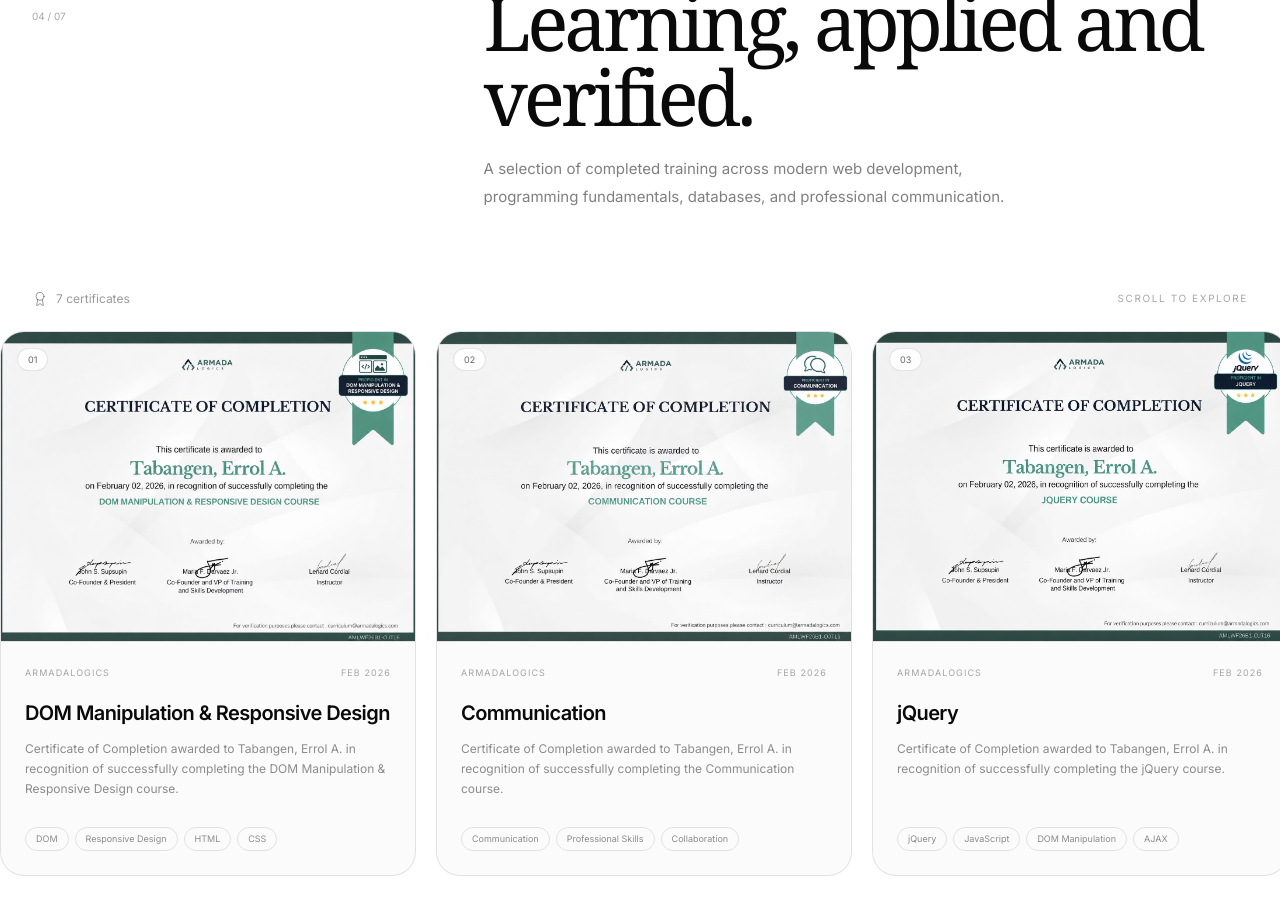
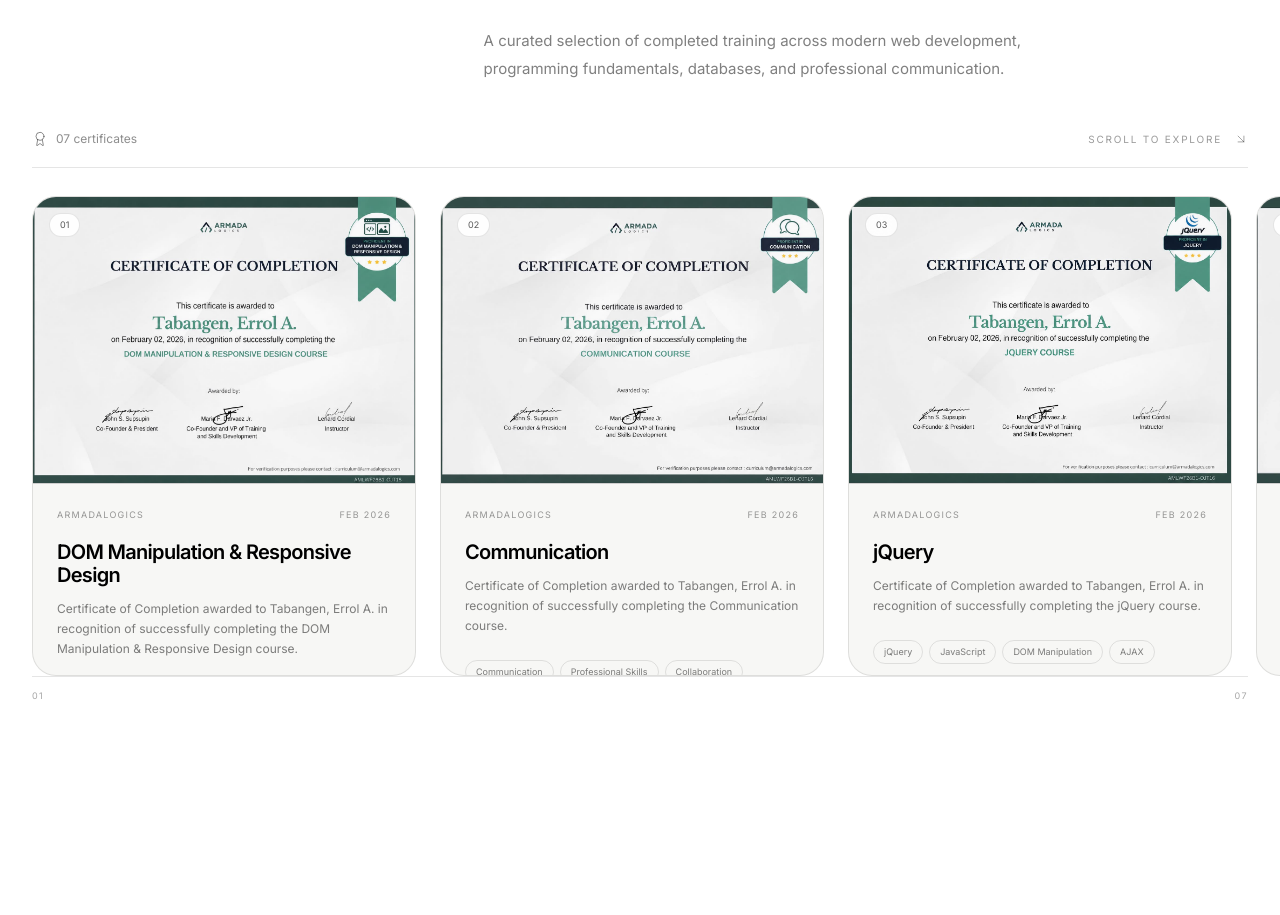
Before and after one commit to RolTriesCode/personal-portfolio, a Next.js app: page / in a window 1280 px wide. Shown: the part 4580-5495 px from the top of the page. Built offline with nearby package versions, Linux system fonts and the light colour scheme; what @react-pdf/renderer would draw is missing.

Commit message:
feat: implement horizontal scrolling for certifications section with GSAP animations

```diff
--- a/components/certiSection.tsx
+++ b/components/certiSection.tsx
@@ -1,84 +1,249 @@
 'use client'
 
+import { useLayoutEffect, useRef } from 'react'
+import Image from 'next/image'
+import { Award, ArrowDownRight } from 'lucide-react'
+import { gsap } from 'gsap'
+import { ScrollTrigger } from 'gsap/ScrollTrigger'
+
 import { certificates } from '@/lib/certificates'
-import { Award } from 'lucide-react'
-import Image from 'next/image'
-import { useRef } from 'react'
-
 import { SectionHeading } from './ui/section-heading'
 import { useSectionReveal } from './ui/use-section-reveal'
 
+gsap.registerPlugin(ScrollTrigger)
+
 const CertiSection = () => {
   const sectionRef = useRef<HTMLElement>(null)
+  const pinRef = useRef<HTMLDivElement>(null)
+  const trackRef = useRef<HTMLDivElement>(null)
+  const progressRef = useRef<HTMLDivElement>(null)
+
   useSectionReveal(sectionRef)
+
+  useLayoutEffect(() => {
+    const section = sectionRef.current
+    const pin = pinRef.current
+    const track = trackRef.current
+    const progress = progressRef.current
+
+    if (!section || !pin || !track || !progress) return
+
+    const context = gsap.context(() => {
+      const media = gsap.matchMedia()
+
+      media.add('(min-width: 1024px)', () => {
+        const getScrollDistance = () =>
+          Math.max(0, track.scrollWidth - window.innerWidth)
+
+        gsap.set(track, {
+          x: 0,
+          willChange: 'transform',
+        })
+
+        gsap.set(progress, {
+          scaleX: 0,
+          transformOrigin: 'left center',
+        })
+
+        const horizontalTween = gsap.to(track, {
+          x: () => -getScrollDistance(),
+          ease: 'none',
+          scrollTrigger: {
+            trigger: pin,
+            start: 'top top',
+            end: () => `+=${getScrollDistance()}`,
+            pin: true,
+            scrub: 0.8,
+            anticipatePin: 1,
+            invalidateOnRefresh: true,
+            onUpdate: (self) => {
+              gsap.set(progress, {
+                scaleX: self.progress,
+              })
+            },
+          },
+        })
+
+        return () => {
+          horizontalTween.kill()
+          gsap.set(track, {
+            clearProps: 'transform,willChange',
+          })
+          gsap.set(progress, {
+            clearProps: 'transform',
+          })
+        }
+      })
+
+      media.add('(prefers-reduced-motion: reduce)', () => {
+        gsap.set(track, {
+          clearProps: 'transform,willChange',
+        })
+
+        gsap.set(progress, {
+          scaleX: 1,
+        })
+      })
+
+      requestAnimationFrame(() => {
+        ScrollTrigger.refresh()
+      })
+
+      return () => {
+        media.revert()
+      }
+    }, section)
+
+    const handleLoad = () => ScrollTrigger.refresh()
+
+    window.addEventListener('load', handleLoad)
+
+    return () => {
+      window.removeEventListener('load', handleLoad)
+      context.revert()
+    }
+  }, [])
 
   return (
     <section
       ref={sectionRef}
       id="certifications"
       aria-labelledby="certifications-title"
-      className="overflow-hidden px-4 py-28 sm:px-6 sm:py-36 lg:px-8 lg:py-44"
+      className="relative overflow-hidden"
     >
-      <div className="mx-auto max-w-7xl">
+      <div ref={pinRef} className="relative lg:h-screen lg:min-h-[46rem]">
+        <div className="mx-auto flex h-full max-w-[100rem] flex-col px-4 py-28 sm:px-6 sm:py-36 lg:px-8 lg:py-12">
+          <div className="mx-auto w-full max-w-7xl">
             <SectionHeading
               id="certifications-title"
               index="04 / 07"
               eyebrow="Credentials"
               title="Learning, applied and verified."
-          description="A selection of completed training across modern web development, programming fundamentals, databases, and professional communication."
+              description="A curated selection of completed training across modern web development, programming fundamentals, databases, and professional communication."
             />
 
-        <div data-reveal className="mt-14 flex items-center justify-between lg:mt-20">
-          <div className="flex items-center gap-2 text-xs text-black/40 dark:text-white/40">
-            <Award className="size-4 stroke-[1.5]" aria-hidden="true" />
-            <span>{certificates.length} certificates</span>
+            <div
+              data-reveal
+              className="mt-10 flex items-end justify-between gap-8 border-b border-black/10 pb-5 dark:border-white/10 lg:mt-12"
+            >
+              <div className="flex items-center gap-2 text-xs text-black/45 dark:text-white/45">
+                <Award
+                  className="size-4 stroke-[1.5]"
+                  aria-hidden="true"
+                />
+
+                <span>
+                  {certificates.length.toString().padStart(2, '0')}{' '}
+                  certificates
+                </span>
               </div>
-          <p className="hidden text-[10px] uppercase tracking-[0.16em] text-black/35 dark:text-white/35 sm:block">
-            Scroll to explore
-          </p>
+
+              <div className="hidden items-center gap-3 text-[10px] uppercase tracking-[0.18em] text-black/40 dark:text-white/40 sm:flex">
+                <span className="lg:hidden">Swipe to explore</span>
+                <span className="hidden lg:inline">Scroll to explore</span>
+
+                <ArrowDownRight
+                  className="size-3.5 stroke-[1.5]"
+                  aria-hidden="true"
+                />
+              </div>
+            </div>
           </div>
 
           <div
             data-reveal
             tabIndex={0}
-          aria-label="Certificates. Scroll horizontally to browse."
-          className="-mx-4 mt-6 flex snap-x snap-mandatory gap-4 overflow-x-auto px-4 pb-5 focus-visible:outline-2 focus-visible:outline-offset-4 focus-visible:outline-black [scrollbar-width:none] sm:-mx-6 sm:px-6 lg:-mx-8 lg:gap-5 lg:px-8 dark:focus-visible:outline-white [&::-webkit-scrollbar]:hidden"
+            aria-label="Certificate gallery. Swipe horizontally on smaller screens or scroll vertically on desktop to browse."
+            className="
+              -mx-4 mt-7 overflow-x-auto px-4 pb-6
+              [scrollbar-width:none]
+              focus-visible:outline-2
+              focus-visible:outline-offset-4
+              focus-visible:outline-black
+              sm:-mx-6 sm:px-6
+              lg:-mx-8 lg:flex-1 lg:overflow-visible lg:px-0 lg:pb-0
+              dark:focus-visible:outline-white
+              [&::-webkit-scrollbar]:hidden
+            "
+          >
+            <div
+              ref={trackRef}
+              className="
+                flex w-max snap-x snap-mandatory gap-4
+                sm:gap-5
+                lg:h-full lg:items-center lg:gap-6 lg:snap-none lg:px-[max(2rem,calc((100vw-80rem)/2))]
+              "
             >
               {certificates.map((certificate, index) => (
                 <article
                   key={certificate.id}
-              className="group flex w-[82vw] max-w-[26rem] shrink-0 snap-start flex-col overflow-hidden rounded-[1.5rem] border border-black/[0.1] bg-black/[0.015] transition-[transform,border-color,background-color,box-shadow] duration-300 hover:-translate-y-1 hover:border-black/[0.18] hover:bg-white hover:shadow-[0_24px_60px_-42px_rgba(0,0,0,0.4)] dark:border-white/[0.12] dark:bg-white/[0.025] dark:hover:border-white/[0.2] dark:hover:bg-white/[0.045]"
+                  className="
+                    group relative flex w-[84vw] max-w-[25rem] shrink-0
+                    snap-start flex-col overflow-hidden rounded-[1.5rem]
+                    border border-black/10 bg-[#f7f7f5]
+                    transition-[transform,border-color,box-shadow]
+                    duration-500 ease-out
+                    hover:-translate-y-1 hover:border-black/20
+                    hover:shadow-[0_28px_70px_-46px_rgba(0,0,0,0.45)]
+                    sm:w-[24rem]
+                    lg:h-[30rem] lg:w-[24rem]
+                    dark:border-white/10 dark:bg-[#111111]
+                    dark:hover:border-white/20
+                  "
                 >
-              <div className="relative aspect-[4/3] overflow-hidden border-b border-black/[0.08] bg-neutral-100 dark:border-white/[0.1] dark:bg-neutral-900">
+                  <div className="relative aspect-[4/3] shrink-0 overflow-hidden border-b border-black/10 bg-neutral-200 dark:border-white/10 dark:bg-neutral-900">
                     <Image
                       src={certificate.image}
                       alt={`${certificate.title} certificate issued by ${certificate.issuer}`}
                       fill
-                  sizes="(max-width: 640px) 82vw, 416px"
-                  className="object-cover transition-transform duration-700 ease-out group-hover:scale-[1.025]"
+                      sizes="(max-width: 640px) 84vw, 384px"
+                      className="
+                        object-cover
+                        transition-transform duration-700
+                        ease-[cubic-bezier(0.16,1,0.3,1)]
+                        group-hover:scale-[1.035]
+                      "
                     />
-                <span className="absolute left-4 top-4 rounded-full border border-black/[0.1] bg-white/90 px-2.5 py-1 font-mono text-[9px] text-black/60 backdrop-blur-md">
+
+                    <div className="pointer-events-none absolute inset-0 bg-black/[0.02] transition-colors duration-500 group-hover:bg-transparent dark:bg-white/[0.01]" />
+
+                    <span className="absolute left-4 top-4 rounded-full border border-black/10 bg-white/90 px-2.5 py-1 font-mono text-[9px] text-black/65 backdrop-blur-md dark:border-white/10 dark:bg-black/80 dark:text-white/65">
                       {(index + 1).toString().padStart(2, '0')}
                     </span>
                   </div>
 
                   <div className="flex flex-1 flex-col p-5 sm:p-6">
-                <div className="flex items-center justify-between gap-4 font-mono text-[9px] uppercase tracking-[0.12em] text-black/35 dark:text-white/35">
-                  <span>{certificate.issuer}</span>
-                  <time>{certificate.date}</time>
+                    <div className="flex items-start justify-between gap-5 font-mono text-[9px] uppercase tracking-[0.14em] text-black/40 dark:text-white/40">
+                      <span className="max-w-[70%] truncate">
+                        {certificate.issuer}
+                      </span>
+
+                      <time className="shrink-0">{certificate.date}</time>
                     </div>
-                <h3 className="mt-5 text-lg font-semibold leading-snug tracking-[-0.03em] sm:text-xl">
+
+                    <h3 className="mt-5 text-xl font-semibold leading-[1.15] tracking-[-0.035em] text-black dark:text-white">
                       {certificate.title}
                     </h3>
-                <p className="mt-3 text-xs leading-5 text-black/45 dark:text-white/45">
+
+                    <p className="mt-3 line-clamp-3 text-xs leading-5 text-black/50 dark:text-white/50">
                       {certificate.description}
                     </p>
 
-                <ul className="mt-auto flex flex-wrap gap-1.5 pt-7" aria-label="Verified skills">
+                    <ul
+                      className="mt-auto flex flex-wrap gap-1.5 pt-6"
+                      aria-label={`Skills verified by ${certificate.title}`}
+                    >
                       {certificate.skills.map((skill) => (
                         <li
                           key={skill}
-                      className="rounded-full border border-black/[0.1] px-2.5 py-1 text-[9px] text-black/45 dark:border-white/[0.12] dark:text-white/45"
+                          className="
+                            rounded-full border border-black/10
+                            px-2.5 py-1 text-[9px] text-black/50
+                            transition-colors duration-300
+                            group-hover:border-black/15
+                            dark:border-white/10 dark:text-white/50
+                            dark:group-hover:border-white/20
+                          "
                         >
                           {skill}
                         </li>
@@ -87,6 +252,27 @@ const CertiSection = () => {
                   </div>
                 </article>
               ))}
+
+              <div
+                aria-hidden="true"
+                className="hidden h-[30rem] w-[8vw] shrink-0 lg:block"
+              />
+            </div>
+          </div>
+
+          <div className="mx-auto hidden w-full max-w-7xl lg:block">
+            <div className="h-px overflow-hidden bg-black/10 dark:bg-white/10">
+              <div
+                ref={progressRef}
+                className="h-full w-full bg-black dark:bg-white"
+              />
+            </div>
+
+            <div className="mt-3 flex justify-between font-mono text-[9px] uppercase tracking-[0.16em] text-black/35 dark:text-white/35">
+              <span>01</span>
+              <span>{certificates.length.toString().padStart(2, '0')}</span>
+            </div>
+          </div>
         </div>
       </div>
     </section>
```
Lines whose indentation alone changed are shown as unchanged.
